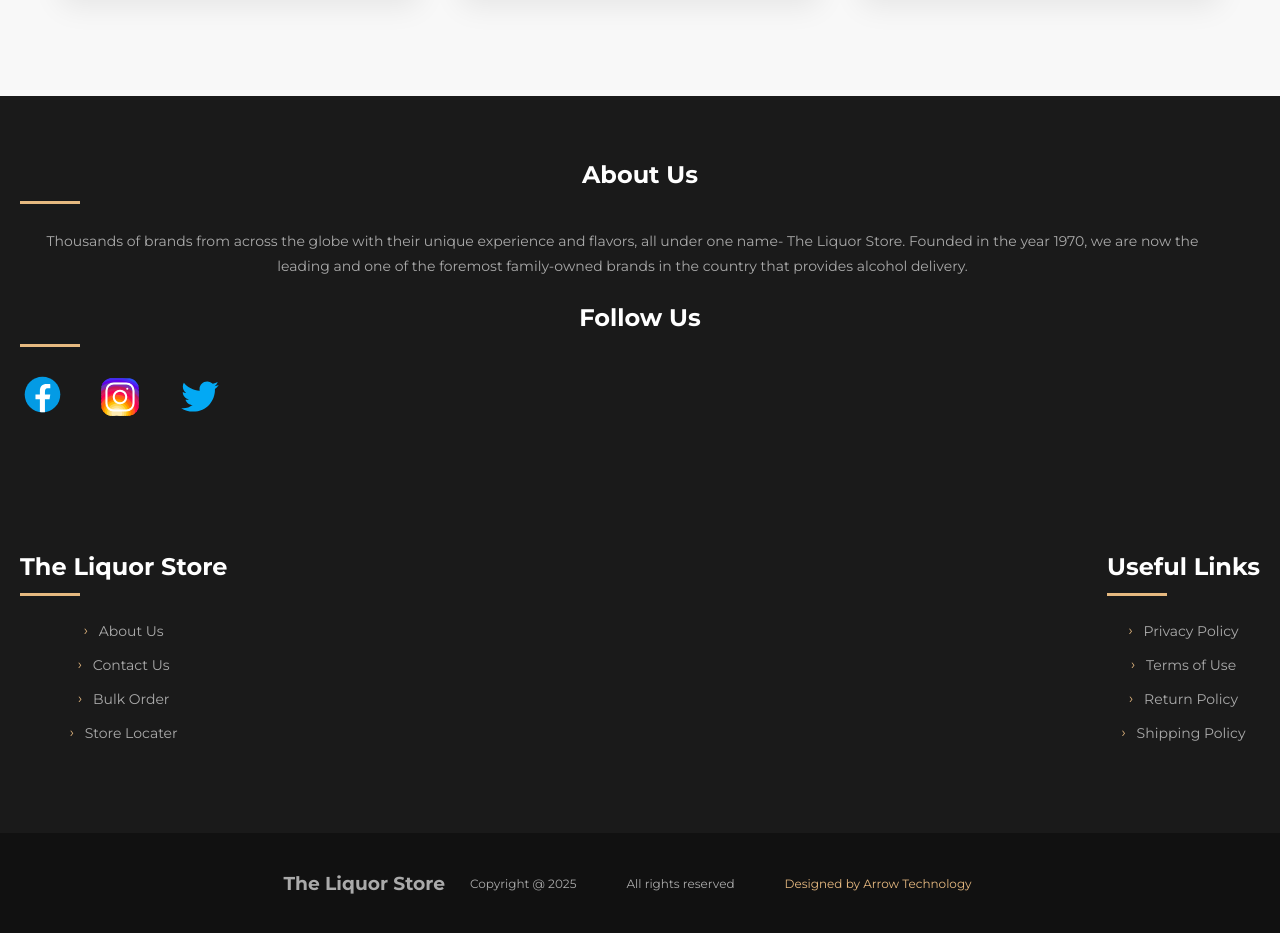
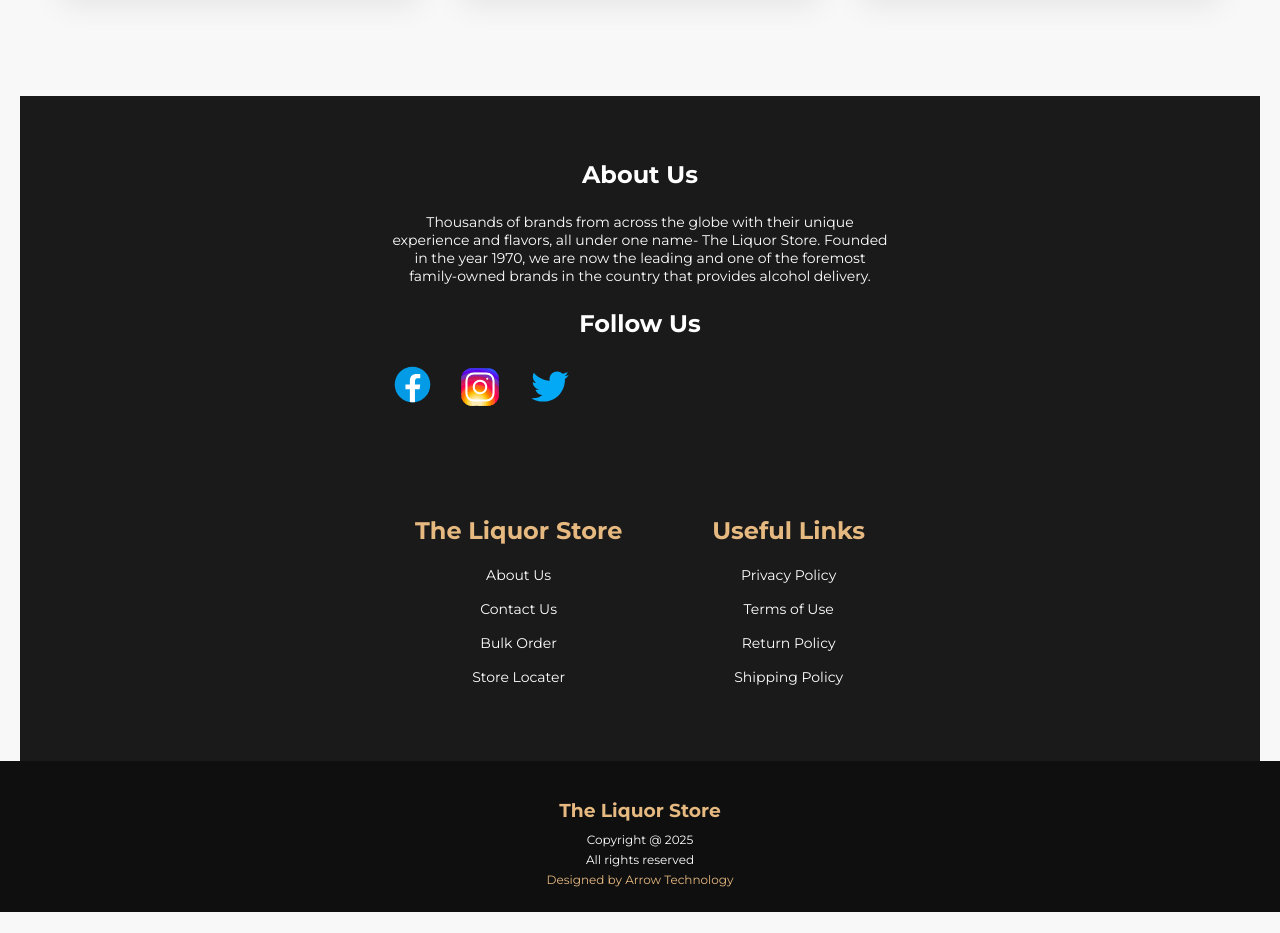
Before and after one commit to abhijeetkakade1234/Liquor-website, a plain HTML site: page index.html in a window 1280 px wide. Shown: the part 4540-5473 px from the top of the page. After the commit the page ends 5452 px from the top, so only its background shows below. Drawn offline with nearby package versions, Linux system fonts and the light colour scheme; a web font is replaced by a local one.

Commit message:
css footer fix

```diff
--- a/styles.css
+++ b/styles.css
@@ -755,63 +755,44 @@
 
 /* FOOTER SECTION */
 .footer-section {
+  background-color: #1a1a1a;
+  color: white;
+  padding: 60px 20px;
   display: flex;
   flex-wrap: wrap;
-  justify-content: space-between;
-  align-items: flex-start;
-  background-color: #1a1a1a;
-  padding: 80px 10%;
-  gap: 50px;
+  justify-content: center;
+  gap: 40px;
+  max-width: 1200px;
+  margin: 0 auto;
 }
 
 .footer-left {
   flex: 1;
   min-width: 300px;
+  max-width: 500px;
+  padding: 0 20px;
 }
 
 .footer-right {
+  flex: 1;
+  min-width: 300px;
+  max-width: 500px;
   display: flex;
-  flex-wrap: wrap;
-  gap: 50px;
-  min-width: 300px;
-  justify-content: space-between;
-}
-
-.footer-left h3,
-.footer-right h3 {
-  color: white;
-  font-size: 22px;
-  margin-bottom: 25px;
-  position: relative;
-  padding-bottom: 15px;
-}
-
-.footer-left h3:after,
-.footer-right h3:after {
-  content: '';
-  position: absolute;
-  left: 0;
-  bottom: 0;
-  width: 60px;
-  height: 3px;
-  background-color: #e6b980;
-}
-
-.footer-left p,
-.footer-right p {
-  color: #aaa;
-  line-height: 1.8;
-}
-
-.footer-left p {
-  padding-right: 35px;
+  justify-content: space-around;
+  gap: 40px;
+  padding: 0 20px;
 }
 
 .footer-links {
-  text-decoration: none;
-  color: white;
   list-style: none;
   padding: 0;
+  margin: 0;
+}
+
+.footer-links h3 {
+  color: #e6b980;
+  margin-bottom: 20px;
+  font-size: 24px;
 }
 
 .footer-links li {
@@ -819,32 +800,13 @@
 }
 
 .footer-links a {
+  color: white;
   text-decoration: none;
-  color: #aaa;
-  transition: all 0.3s ease;
-  position: relative;
-  padding-left: 15px;
-}
-
-.footer-links a:before {
-  content: '›';
-  position: absolute;
-  left: 0;
-  color: #e6b980;
-  transition: all 0.3s ease;
+  transition: color 0.3s ease;
 }
 
 .footer-links a:hover {
   color: #e6b980;
-  padding-left: 20px;
-}
-
-.footer-links a:hover:before {
-  left: 5px;
-}
-
-.footer-links a:active {
-  color: #f8f8f8;
 }
 
 .footer-icons {
@@ -852,52 +814,71 @@
   padding: 0;
   display: flex;
   gap: 20px;
-  margin-top: 25px;
+  margin-top: 20px;
 }
 
 .footer-icons li {
-  margin-right: 10px;
+  cursor: pointer;
+  transition: transform 0.3s ease;
 }
 
-.footer-icons a {
-  display: block;
-  width: 40px;
-  height: 40px;
-  line-height: 40px;
-  text-align: center;
-  background-color: rgba(255, 255, 255, 0.1);
-  border-radius: 50%;
-  color: #e6b980;
-  transition: all 0.3s ease;
-}
-
-.footer-icons a:hover {
-  background-color: #e6b980;
-  color: #1a1a1a;
+.footer-icons li:hover {
   transform: translateY(-5px);
 }
 
+/* Footer bottom section */
 .footer {
-  display: flex;
-  background-color: #111;
-  color: #aaa;
-  justify-content: center;
-  align-items: center;
+  background-color: #0f0f0f;
+  color: white;
+  text-align: center;
   padding: 20px;
-  flex-wrap: wrap;
-  text-align: center;
+}
+
+.footer h3 {
+  color: #e6b980;
+  margin-bottom: 10px;
 }
 
 .footer p {
-  padding: 0 25px;
-  font-size: 14px;
   margin: 5px 0;
 }
 
 .designer {
-  padding: 0 25px;
-  font-size: 14px;
   color: #e6b980;
+  margin-top: 10px;
+}
+
+/* Media Queries */
+@media (max-width: 768px) {
+  .footer-section {
+    flex-direction: column;
+    align-items: center;
+    text-align: center;
+  }
+
+  .footer-right {
+    flex-direction: column;
+    align-items: center;
+    gap: 30px;
+  }
+
+  .footer-left {
+    text-align: center;
+  }
+
+  .footer-icons {
+    justify-content: center;
+  }
+}
+
+@media (min-width: 769px) {
+  .footer-section {
+    padding: 80px 40px;
+  }
+
+  .footer-left, .footer-right {
+    flex: 0 1 45%;
+  }
 }
 
 /* HOW IT WORKS */
```
